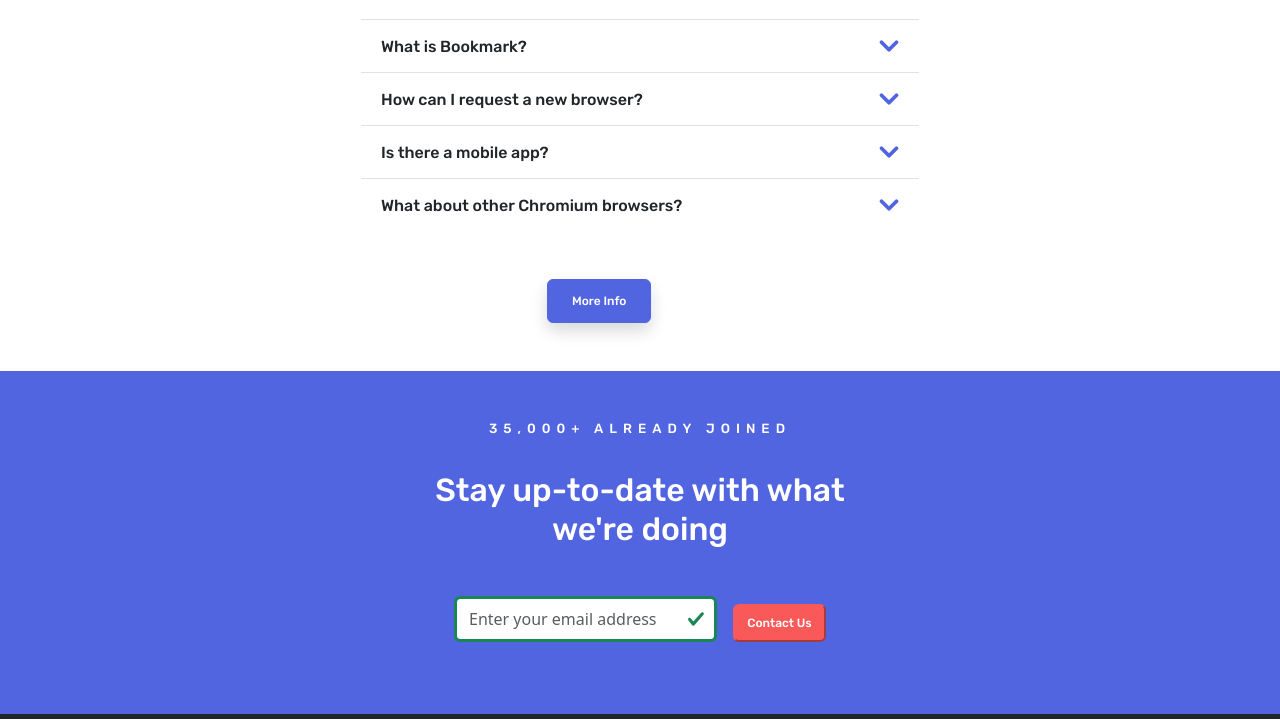
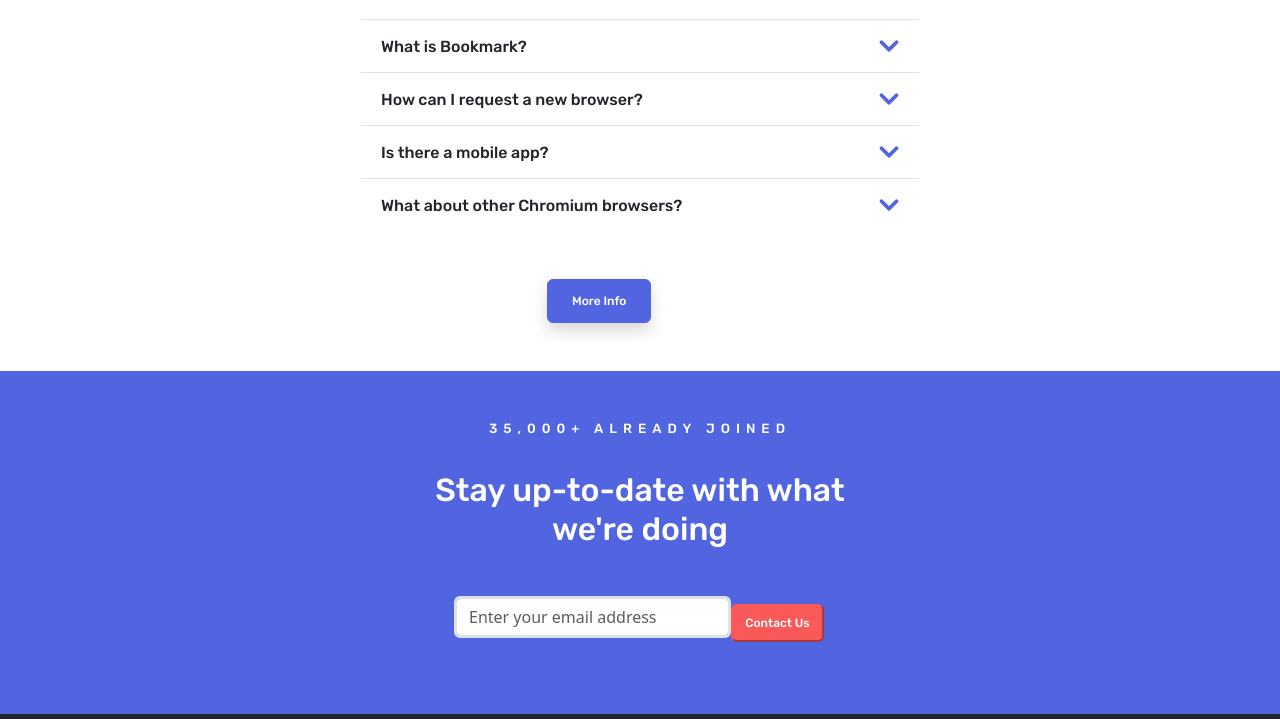
Before and after one commit to laradelrio/Sprint_2.github.io, a website: page index.html in a window 1280 px wide. Shown: the part 2062-2781 px from the top of the page. Drawn offline with nearby package versions, Linux system fonts and the light colour scheme.

Commit message:
form changes

```diff
--- a/index.html
+++ b/index.html
@@ -309,11 +309,13 @@
         <p id="footerMembers"> 35,000+ Already Joined</p>
         <h2 class="col-12 col-md-4 offset-md-4 text-white">Stay up-to-date with what we're doing</h2>
         <div class="container w-100 mb-5 mt-5 d-flex justify-content-center">
-            <form class="was-validated d-inline d-md-flex col-12 col-md-4">
+            <form class="needs-validation d-inline d-md-flex col-12 col-md-4" novalidate>
+                <div>
                 <input type="email" class="form-control mb-0 border-3 me-0 me-md-3" id="exampleFormControlInput1"
-                    placeholder="Enter your email address">
+                    placeholder="Enter your email address" required>
                 <div class="invalid-feedback bg-secondary text-light rounded-bottom mt-0">
                     <em>Whoops, make sure it's an email</em>
+                </div>
                 </div>
 
                 <button type="submit" class="btnRed rounded pt-2 pb-2 col-sm-12 col-md-3 mt-2">Contact Us</button>
@@ -332,7 +334,7 @@
                 </a>
             </div>
 
-            <div class=" navbar-collapse col-7" id="navbarNavDropdown">
+            <div class="navbar-collapse col-7" id="navbarNavDropdown">
                 <ul class="navbar-nav align-items-center">
                     <li class="nav-item m-3">
                         <a class="nav-link" href="#">Features</a>
```
